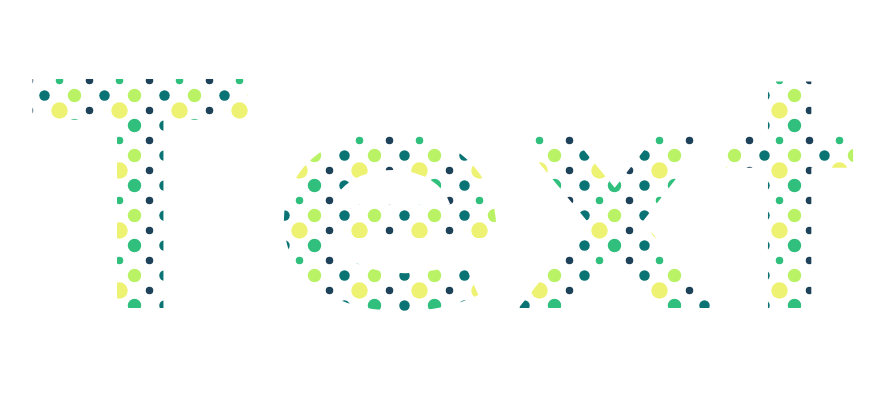
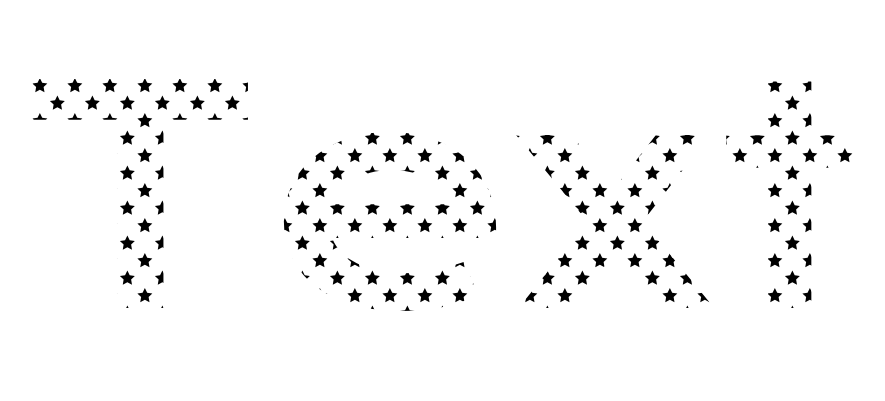
Before and after one commit to brizism/SVG-Playground, a website: page text/index.html in a window 1280 px wide. Shown: the whole page, without its empty margins (200-1085 px from the left). Drawn offline with nearby package versions, Linux system fonts and the light colour scheme.

Commit message:
pattern with polygons

```diff
--- a/text/index.html
+++ b/text/index.html
@@ -53,6 +53,125 @@
           </g>
         </pattern>
 
+        <pattern
+        id="p-stars"
+        width="70"
+        height="70"
+        viewBox="0 0 120 120"
+        patternUnits="userSpaceOnUse"
+        >
+          <g class="g-stars">
+            <polygon
+                      points="15 22.5 6.18322122 27.1352549 7.86707613 17.3176275 0.734152256 10.3647451 10.5916106 8.93237254 15 0 19.4083894 8.93237254 29.2658477 10.3647451 22.1329239 17.3176275 23.8167788 27.1352549 "
+                      transform="
+                                scale(.9,.9)"
+                      ></polygon>
+
+            <polygon
+                      points="15 22.5 6.18322122 27.1352549 7.86707613 17.3176275 0.734152256 10.3647451 10.5916106 8.93237254 15 0 19.4083894 8.93237254 29.2658477 10.3647451 22.1329239 17.3176275 23.8167788 27.1352549"
+                      transform="
+                                translate(30,30)
+                                scale(.9,.9)
+                                "
+                      ></polygon>
+
+            <polygon
+                      points="15 22.5 6.18322122 27.1352549 7.86707613 17.3176275 0.734152256 10.3647451 10.5916106 8.93237254 15 0 19.4083894 8.93237254 29.2658477 10.3647451 22.1329239 17.3176275 23.8167788 27.1352549"
+                      transform="
+                                translate(90,30)
+                                scale(.9,.9)
+                                "
+                      ></polygon>
+
+            <polygon
+                      points="15 22.5 6.18322122 27.1352549 7.86707613 17.3176275 0.734152256 10.3647451 10.5916106 8.93237254 15 0 19.4083894 8.93237254 29.2658477 10.3647451 22.1329239 17.3176275 23.8167788 27.1352549"
+                      transform="
+                                translate(0,60)
+                                scale(.9,.9)"
+                      ></polygon>
+
+            <polygon
+                      points="15 22.5 6.18322122 27.1352549 7.86707613 17.3176275 0.734152256 10.3647451 10.5916106 8.93237254 15 0 19.4083894 8.93237254 29.2658477 10.3647451 22.1329239 17.3176275 23.8167788 27.1352549 "
+                      transform="
+                                translate(60,0)
+                                scale(.9,.9)
+                                "
+                      ></polygon>
+
+            <polygon
+                      points="15 22.5 6.18322122 27.1352549 7.86707613 17.3176275 0.734152256 10.3647451 10.5916106 8.93237254 15 0 19.4083894 8.93237254 29.2658477 10.3647451 22.1329239 17.3176275 23.8167788 27.1352549"
+                      transform="
+                                translate(60,60)
+                                scale(.9,.9)
+                                "
+                      ></polygon>
+
+            <polygon
+                      points="15 22.5 6.18322122 27.1352549 7.86707613 17.3176275 0.734152256 10.3647451 10.5916106 8.93237254 15 0 19.4083894 8.93237254 29.2658477 10.3647451 22.1329239 17.3176275 23.8167788 27.1352549"
+                      transform="
+                                translate(90,90)
+                                scale(.9,.9)
+                                "
+                      ></polygon>
+
+            <polygon
+                      points="15 22.5 6.18322122 27.1352549 7.86707613 17.3176275 0.734152256 10.3647451 10.5916106 8.93237254 15 0 19.4083894 8.93237254 29.2658477 10.3647451 22.1329239 17.3176275 23.8167788 27.1352549"
+                      transform="
+                                translate(30,90)
+                                scale(.9,.9)
+                                "
+                      ></polygon>
+
+
+            <polygon
+                      points="15 22.5 6.18322122 27.1352549 7.86707613 17.3176275 0.734152256 10.3647451 10.5916106 8.93237254 15 0 19.4083894 8.93237254 29.2658477 10.3647451 22.1329239 17.3176275 23.8167788 27.1352549"
+                      transform="
+                                translate(120,60)
+                                scale(.9,.9)
+                                "
+                      ></polygon>
+
+            <polygon
+                      points="15 22.5 6.18322122 27.1352549 7.86707613 17.3176275 0.734152256 10.3647451 10.5916106 8.93237254 15 0 19.4083894 8.93237254 29.2658477 10.3647451 22.1329239 17.3176275 23.8167788 27.1352549"
+                      transform="
+                                translate(60,120)
+                                scale(.9,.9)
+                                "
+                      ></polygon>
+
+            <polygon
+                      points="15 22.5 6.18322122 27.1352549 7.86707613 17.3176275 0.734152256 10.3647451 10.5916106 8.93237254 15 0 19.4083894 8.93237254 29.2658477 10.3647451 22.1329239 17.3176275 23.8167788 27.1352549"
+                      transform="
+                                translate(0,120)
+                                scale(.9,.9)
+                                "
+                      ></polygon>
+
+            <polygon
+                      points="15 22.5 6.18322122 27.1352549 7.86707613 17.3176275 0.734152256 10.3647451 10.5916106 8.93237254 15 0 19.4083894 8.93237254 29.2658477 10.3647451 22.1329239 17.3176275 23.8167788 27.1352549"
+                      transform="
+                                translate(-30,90)
+                                scale(.9,.9)
+                                "
+                      ></polygon>
+
+            <!-- Hack to make shapes full  -->
+            <polygon></polygon>
+            <polygon></polygon>
+            <polygon></polygon>
+
+            <polygon
+                      points="15 22.5 6.18322122 27.1352549 7.86707613 17.3176275 0.734152256 10.3647451 10.5916106 8.93237254 15 0 19.4083894 8.93237254 29.2658477 10.3647451 22.1329239 17.3176275 23.8167788 27.1352549"
+                      transform="
+                                translate(120,0)
+                                scale(.9,.9)
+                                "
+                      ></polygon>
+
+          </g>
+
+</pattern>
+
 
       </defs>
       <text text-anchor="middle"
@@ -60,7 +179,7 @@
             y="50%"
             dy=".35em"
             class="text"
-            fill="url(#p-spots)"
+            fill="url(#p-stars)"
             >
         Text
       </text>
```
